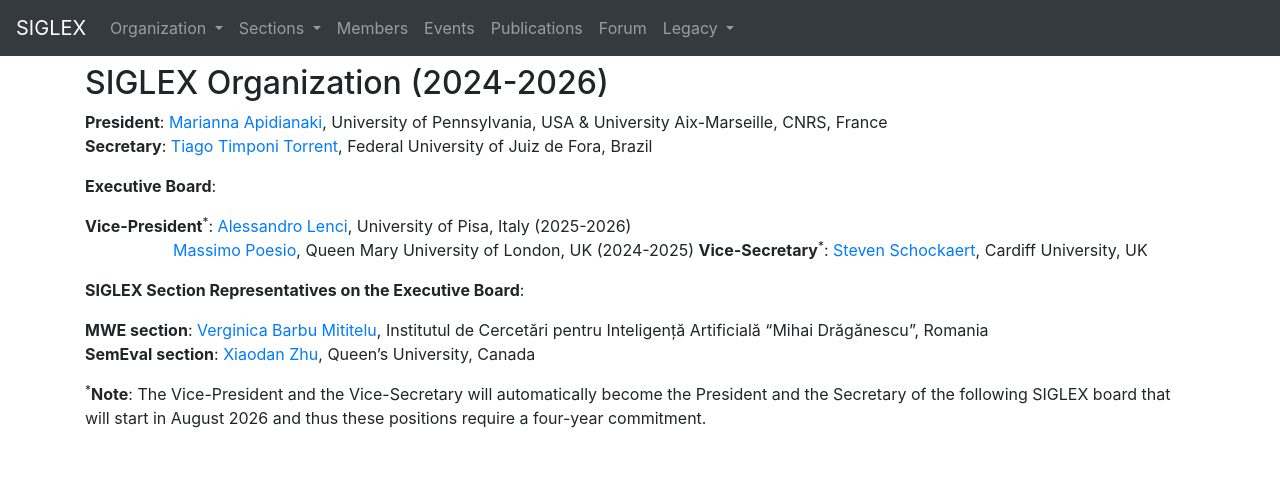
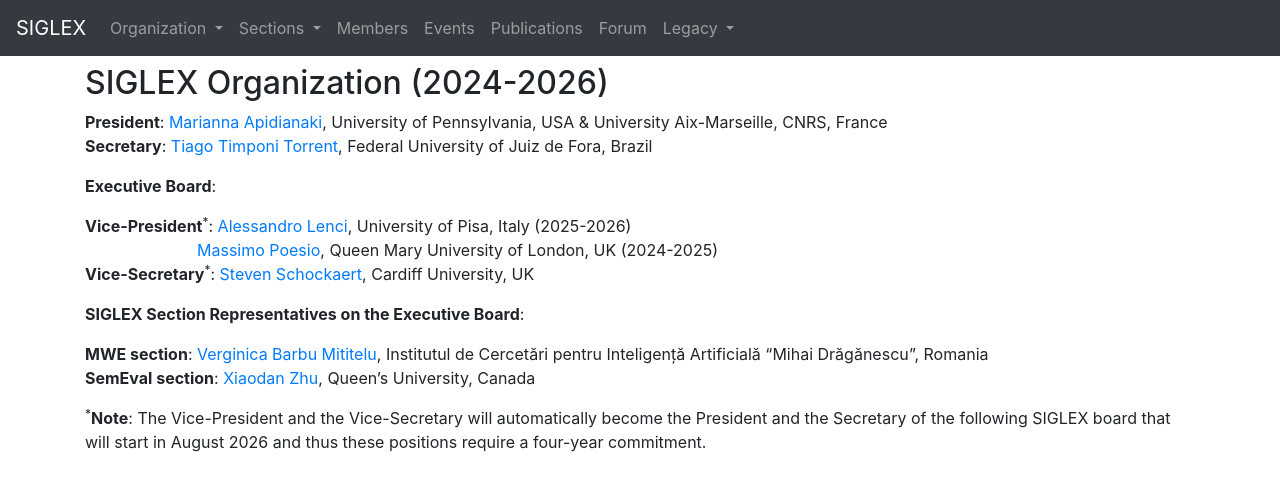
Before and after one commit to acl-org/siglex, a Jekyll site: the page built from board/2024.md, in a window 1280 px wide. Shown: the top 491 px of the page. Built offline with Jekyll 4.4.1, drawn with Linux system fonts in a browser that asks for light colours.

Commit message:
Update 2024.md

```diff
--- a/board/2024.md
+++ b/board/2024.md
@@ -12,7 +12,7 @@ title: "Board 2024-2026"
 **Executive Board**:
 
 **Vice-President**<sup>*</sup>: [Alessandro Lenci](https://people.unipi.it/alessandro_lenci/), University of Pisa, Italy (2025-2026) <br>
-&emsp;&emsp;&emsp;&emsp;&emsp;&ensp;[Massimo Poesio](https://sites.google.com/view/massimo-poesio), Queen Mary University of London, UK (2024-2025)
+&emsp;&emsp;&emsp;&emsp;&emsp;&emsp;&emsp;[Massimo Poesio](https://sites.google.com/view/massimo-poesio), Queen Mary University of London, UK (2024-2025)<br>
 **Vice-Secretary**<sup>*</sup>: [Steven Schockaert](https://profiles.cardiff.ac.uk/staff/schockaerts1), Cardiff University, UK
 
 **SIGLEX Section Representatives on the Executive Board**:
```
